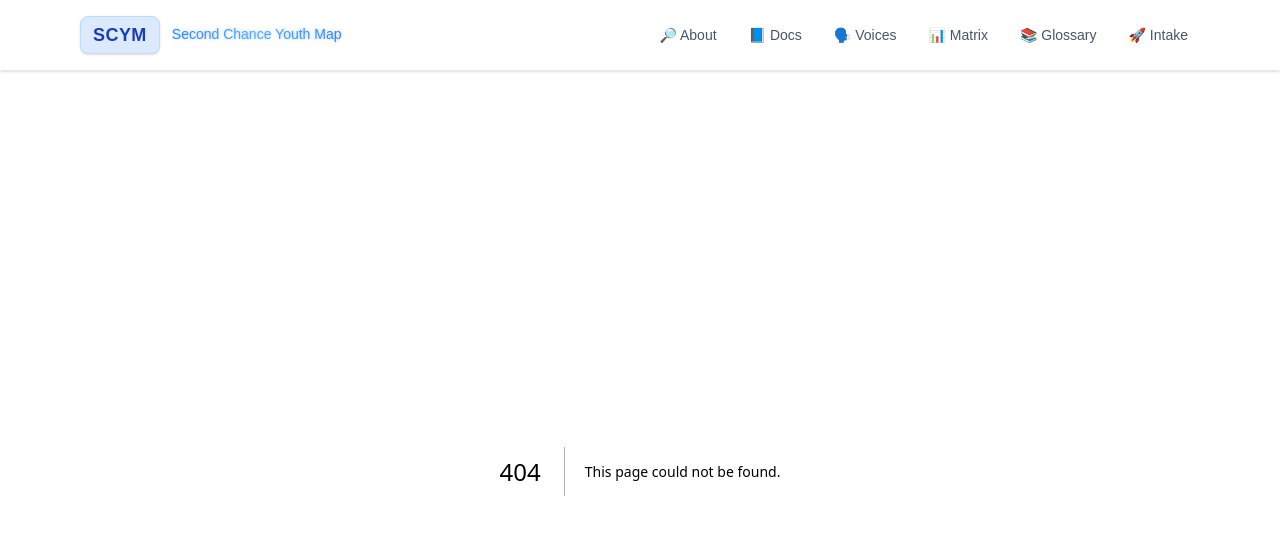
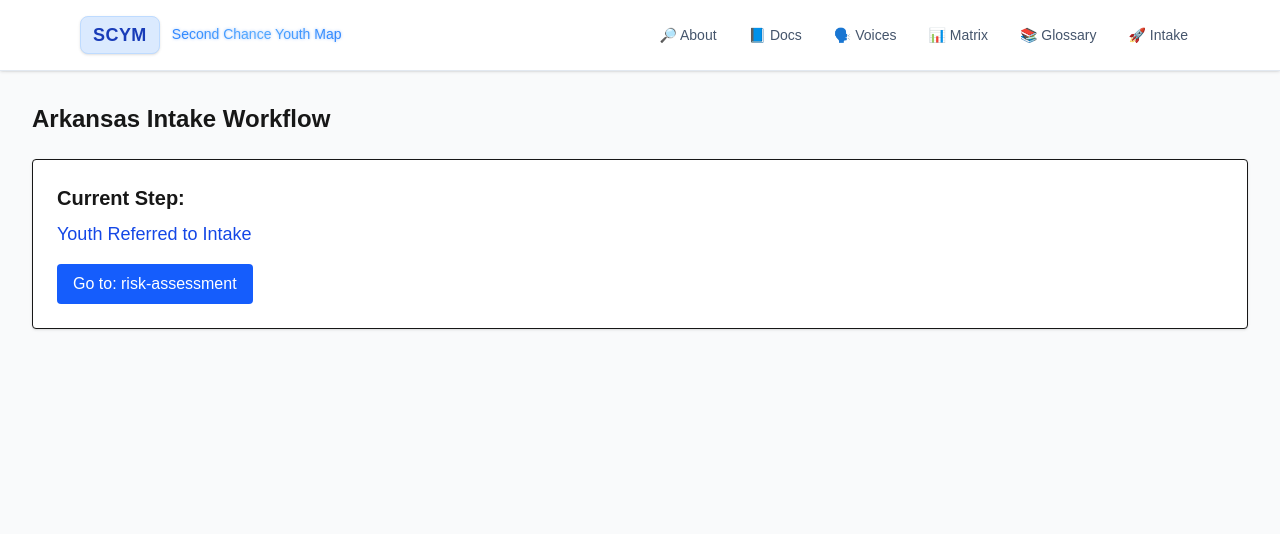
Before and after one commit to dariansweb/SecondChanceYouthMap, a Next.js app: page /voices-tool/intake/arkansas in a window 1280 px wide. Before the commit this address had no page. Shown: the top 534 px of the page. Built offline with nearby package versions, Linux system fonts and the light colour scheme.

Commit message:
starting the second stage of deep search project

```diff
--- /dev/null
+++ b/src/app/voices-tool/intake/arkansas/page.tsx
@@ -0,0 +1,13 @@
+// src/app/voices-tool/intake/arkansas/page.tsx
+
+"use client";
+import IntakeFlow from "@/components/FlowEngines/IntakeFlow";
+
+export default function ArkansasIntakePage() {
+  return (
+    <div className="p-8">
+      <h2 className="text-2xl font-semibold">Arkansas Intake Workflow</h2>
+      <IntakeFlow jurisdiction="arkansas" />
+    </div>
+  );
+}
--- /dev/null
+++ b/src/app/voices-tool/layout.tsx
@@ -0,0 +1,17 @@
+// src/app/voices-tool/layout.tsx
+
+"use client";
+
+import { VoicesContextProvider } from "@/context/voices-tool/VoicesContext";
+
+export default function VoicesToolLayout({
+  children,
+}: {
+  children: React.ReactNode;
+}) {
+  return (
+    <VoicesContextProvider>
+      <div className="min-h-screen bg-gray-50">{children}</div>
+    </VoicesContextProvider>
+  );
+}
--- /dev/null
+++ b/src/app/voices-tool/page.tsx
@@ -0,0 +1,26 @@
+// src/app/voices-tool/page.tsx
+
+"use client";
+import Link from "next/link";
+
+export default function VoicesToolHome() {
+  return (
+    <div className="p-10">
+      <h1 className="text-3xl font-bold">Voices Tool Dashboard</h1>
+      <p className="mt-2 text-gray-600">
+        Choose a jurisdiction or workflow to begin.
+      </p>
+
+      <ul className="mt-6 space-y-4">
+        <li>
+          <Link
+            href="/voices-tool/intake/arkansas"
+            className="text-blue-500 underline"
+          >
+            Arkansas Intake → Diversion Flow
+          </Link>
+        </li>
+      </ul>
+    </div>
+  );
+}
--- /dev/null
+++ b/src/components/FlowEngines/IntakeFlow.tsx
@@ -0,0 +1,63 @@
+// src/components/voices-tool/FlowEngines/IntakeFlow.tsx
+
+"use client";
+
+import { useEffect, useState } from "react";
+
+type Node = {
+  id: string;
+  label: string;
+  next?: string[];
+  conditions?: string[];
+};
+
+type Props = {
+  jurisdiction: string;
+};
+
+export default function IntakeFlow({ jurisdiction }: Props) {
+  const [flowData, setFlowData] = useState<Node[]>([]);
+  const [currentNode, setCurrentNode] = useState<string>("start");
+
+  useEffect(() => {
+    const fetchFlow = async () => {
+      try {
+        const response = await import(
+          `@/data/voices-tool/${jurisdiction}-intake-flow.json`
+        );
+        setFlowData(response.default);
+      } catch (error) {
+        console.error("Error loading flow JSON:", error);
+      }
+    };
+
+    fetchFlow();
+  }, [jurisdiction]);
+
+  const current = flowData.find((n) => n.id === currentNode);
+
+  const handleNext = (nextId: string) => {
+    setCurrentNode(nextId);
+  };
+
+  return (
+    <div className="mt-6 border rounded p-6 bg-white shadow">
+      <h3 className="text-xl font-semibold mb-2">Current Step:</h3>
+      <p className="text-lg text-blue-700 mb-4">
+        {current?.label || "Loading..."}
+      </p>
+
+      <div className="space-x-4">
+        {current?.next?.map((nxt) => (
+          <button
+            key={nxt}
+            onClick={() => handleNext(nxt)}
+            className="bg-blue-600 text-white px-4 py-2 rounded hover:bg-blue-700 transition"
+          >
+            Go to: {nxt}
+          </button>
+        ))}
+      </div>
+    </div>
+  );
+}
--- /dev/null
+++ b/src/context/voices-tool/VoicesContext.tsx
@@ -0,0 +1,36 @@
+// src/context/voices-tool/VoicesContext.tsx
+
+"use client";
+
+import { createContext, useContext, useState, ReactNode } from "react";
+
+type VoicesContextType = {
+  selectedVoice: string | null;
+  setSelectedVoice: (voice: string) => void;
+};
+
+const VoicesContext = createContext<VoicesContextType | undefined>(undefined);
+
+export const VoicesContextProvider = ({
+  children,
+}: {
+  children: ReactNode;
+}) => {
+  const [selectedVoice, setSelectedVoice] = useState<string | null>(null);
+
+  return (
+    <VoicesContext.Provider value={{ selectedVoice, setSelectedVoice }}>
+      {children}
+    </VoicesContext.Provider>
+  );
+};
+
+export const useVoicesContext = () => {
+  const context = useContext(VoicesContext);
+  if (!context) {
+    throw new Error(
+      "useVoicesContext must be used within a VoicesContextProvider"
+    );
+  }
+  return context;
+};
--- /dev/null
+++ b/src/data/voices-tool/arkansas-intake-flow.json
@@ -0,0 +1,31 @@
+[
+  {
+    "id": "start",
+    "label": "Youth Referred to Intake",
+    "next": ["risk-assessment"]
+  },
+  {
+    "id": "risk-assessment",
+    "label": "Complete SAVRY / MAYSI-2",
+    "next": ["diversion", "petition"]
+  },
+  {
+    "id": "diversion",
+    "label": "Offer Diversion Agreement",
+    "conditions": ["low-risk", "nonviolent"],
+    "next": ["outcome-logging"]
+  },
+  {
+    "id": "petition",
+    "label": "Refer to Juvenile Court for Petition",
+    "next": ["detention-hearing"]
+  },
+  {
+    "id": "outcome-logging",
+    "label": "Log Outcome & Notify Stakeholders"
+  },
+  {
+    "id": "detention-hearing",
+    "label": "Schedule Detention Hearing"
+  }
+]
```
Also changed, not shown: src/app/voices-tool/intake/page.tsx (added).
